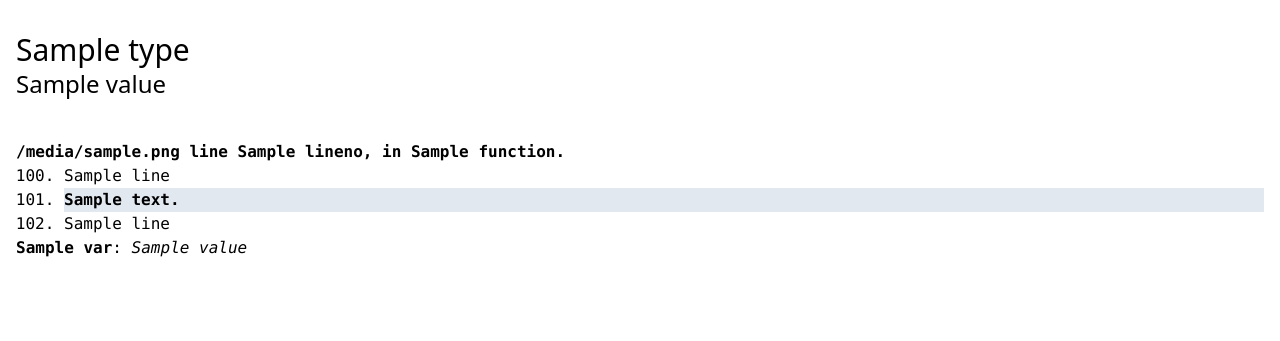
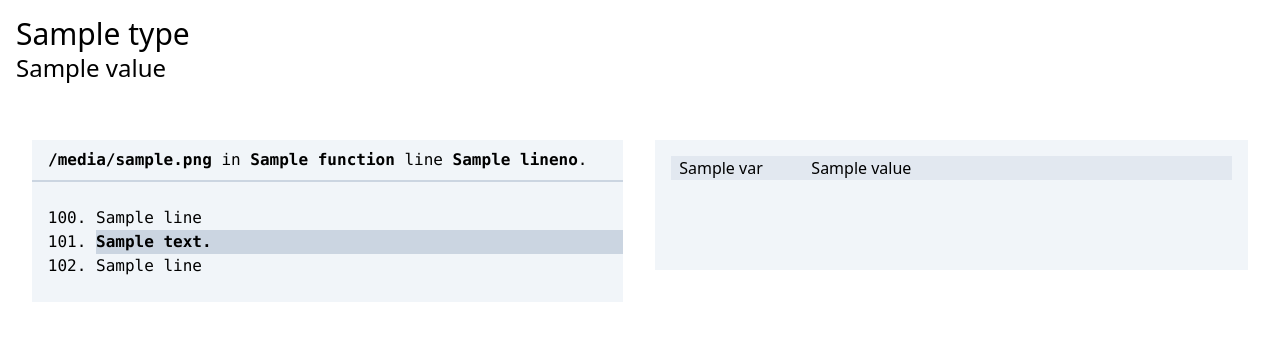
Before and after one commit to bugsink/bugsink, a Django app: template events/templates/events/event_detail.html in a window 1280 px wide. Shown: the top 341 px of the page. Run offline with Django 4.2, Linux system fonts and the light colour scheme; the template is opened without the code that fills it: most values are stand-ins (such as "Sample title", 1, 10 or a date in 2020); some libraries are stand-ins or nearby versions.

Commit message:
More readable stacktraces; side-by-side view for vars

```diff
--- a/events/templates/events/event_detail.html
+++ b/events/templates/events/event_detail.html
@@ -5,10 +5,7 @@
 </head>
 <body>
 
-<div class="flex justify-center items-center">
-
-    <div class="w-[96rem] p-4">
-
+<div class="m-4">
 {% for exception in exceptions %}
     <h1 class="text-3xl mt-4">{{ exception.type }}</h1>
     <div class="text-2xl">{{ exception.value }}</div>
@@ -16,18 +13,33 @@
 
     {% for frame in exception.stacktrace.frames %}
 
-        <div class="font-mono">
-            <div class="font-bold">{{ frame.filename }} line {{ frame.lineno }}, in {{ frame.function }}.</div>
+        <div class="xl:flex">
 
-<ol class="list-decimal ml-12" start="100">
-{% for line in frame.pre_context %}<li><div class="whitespace-pre w-full">{{ line }} {# leave space to avoid collapse #}</div></li>{% endfor %}
-<li><div class="whitespace-pre font-bold bg-slate-200 w-full">{{ frame.context_line }} {# leave space to avoid collapse #}</div></li>
-{% for line in frame.post_context %}<li><div class="whitespace-pre w-full">{{ line }} {# leave space to avoid collapse #}</div></li>{% endfor %}
-</ol>
+        <div class="m-4 bg-slate-100 xl:w-1/2">
+
+            <div class="font-mono">
+                <div class="pl-4 pt-2 pb-2 border-b-2 {% if frame.in_app %}bg-slate-300 border-slate-500{% else %}bg-slate-100 border-slate-300{% endif %}">
+                    <span class="font-bold">{{ frame.filename }}</span> in <span class="font-bold">{{ frame.function }}</span> line <span class="font-bold">{{ frame.lineno }}</span>.
+                </div>
+
+                <ol class="list-decimal ml-16 mt-6 mb-6" start="100">
+                {% for line in frame.pre_context %}<li><div class="whitespace-pre w-full">{{ line }} {# leave space to avoid collapse #}</div></li>{% endfor %}
+                <li><div class="whitespace-pre font-bold bg-slate-300 w-full">{{ frame.context_line }} {# leave space to avoid collapse #}</div></li>
+                {% for line in frame.post_context %}<li><div class="whitespace-pre w-full">{{ line }} {# leave space to avoid collapse #}</div></li>{% endfor %}
+                </ol>
+            </div>
+
+        </div>
+        <div class="m-4 mb-12 p-4 bg-slate-100 xl:w-1/2">
 
             {% for var, value in frame.vars.items %}
-            <b>{{ var }}</b>: <i>{{ value }}</i></br>
+            <div class="flex">
+                <div class="w-1/4 pl-2 {% if not forloop.counter|divisibleby:2 %}bg-slate-200{% endif %}">{{ var }}</div>
+                <div class="w-3/4 {% if not forloop.counter|divisibleby:2 %}bg-slate-200{% endif %}">{{ value }}</div>
+            </div>
             {% endfor %}
+
+        </div>
 
         </div>
 
@@ -36,10 +48,8 @@
     {% if not forloop.last %}While handling the above exception, yad yad<br>{% endif %}
 
 {% endfor %}
+</div>
 
-    </div>
-
-</div>
 
 </body>
 </html>
--- a/theme/static/css/dist/styles.css
+++ b/theme/static/css/dist/styles.css
@@ -816,6 +816,30 @@ select {
   margin-left: 3rem;
 }
 
+.mb-4 {
+  margin-bottom: 1rem;
+}
+
+.mb-8 {
+  margin-bottom: 2rem;
+}
+
+.mb-12 {
+  margin-bottom: 3rem;
+}
+
+.ml-1 {
+  margin-left: 0.25rem;
+}
+
+.mb-6 {
+  margin-bottom: 1.5rem;
+}
+
+.mt-6 {
+  margin-top: 1.5rem;
+}
+
 .block {
   display: block;
 }
@@ -872,6 +896,18 @@ select {
   width: 100%;
 }
 
+.w-1\/2 {
+  width: 50%;
+}
+
+.w-1\/4 {
+  width: 25%;
+}
+
+.w-3\/4 {
+  width: 75%;
+}
+
 .border-collapse {
   border-collapse: collapse;
 }
@@ -912,6 +948,20 @@ select {
   border-width: 1px;
 }
 
+.border-b-2 {
+  border-bottom-width: 2px;
+}
+
+.border-slate-300 {
+  --tw-border-opacity: 1;
+  border-color: rgb(203 213 225 / var(--tw-border-opacity));
+}
+
+.border-slate-500 {
+  --tw-border-opacity: 1;
+  border-color: rgb(100 116 139 / var(--tw-border-opacity));
+}
+
 .bg-gray-50 {
   --tw-bg-opacity: 1;
   background-color: rgb(249 250 251 / var(--tw-bg-opacity));
@@ -932,8 +982,72 @@ select {
   background-color: rgb(226 232 240 / var(--tw-bg-opacity));
 }
 
+.bg-slate-50 {
+  --tw-bg-opacity: 1;
+  background-color: rgb(248 250 252 / var(--tw-bg-opacity));
+}
+
+.bg-slate-100 {
+  --tw-bg-opacity: 1;
+  background-color: rgb(241 245 249 / var(--tw-bg-opacity));
+}
+
+.bg-slate-900 {
+  --tw-bg-opacity: 1;
+  background-color: rgb(15 23 42 / var(--tw-bg-opacity));
+}
+
+.bg-slate-400 {
+  --tw-bg-opacity: 1;
+  background-color: rgb(148 163 184 / var(--tw-bg-opacity));
+}
+
 .p-4 {
   padding: 1rem;
+}
+
+.p-2 {
+  padding: 0.5rem;
+}
+
+.pb-4 {
+  padding-bottom: 1rem;
+}
+
+.pt-4 {
+  padding-top: 1rem;
+}
+
+.pl-2 {
+  padding-left: 0.5rem;
+}
+
+.pl-1 {
+  padding-left: 0.25rem;
+}
+
+.pl-4 {
+  padding-left: 1rem;
+}
+
+.pl-3 {
+  padding-left: 0.75rem;
+}
+
+.pb-3 {
+  padding-bottom: 0.75rem;
+}
+
+.pb-2 {
+  padding-bottom: 0.5rem;
+}
+
+.pt-2 {
+  padding-top: 0.5rem;
+}
+
+.pb-1 {
+  padding-bottom: 0.25rem;
 }
 
 .text-center {
@@ -1004,3 +1118,45 @@ select {
 .ease-in-out {
   transition-timing-function: cubic-bezier(0.4, 0, 0.2, 1);
 }
+
+@media not all and (min-width: 1024px) {
+  .max-lg\:m-4 {
+    margin: 1rem;
+  }
+
+  .max-lg\:mb-4 {
+    margin-bottom: 1rem;
+  }
+
+  .max-lg\:p-4 {
+    padding: 1rem;
+  }
+}
+
+@media (min-width: 640px) {
+  @media not all and (min-width: 1024px) {
+    .sm\:max-lg\:p-4 {
+      padding: 1rem;
+    }
+  }
+}
+
+@media (min-width: 1024px) {
+  .lg\:flex {
+    display: flex;
+  }
+
+  .lg\:w-1\/2 {
+    width: 50%;
+  }
+}
+
+@media (min-width: 1280px) {
+  .xl\:flex {
+    display: flex;
+  }
+
+  .xl\:w-1\/2 {
+    width: 50%;
+  }
+}
```
